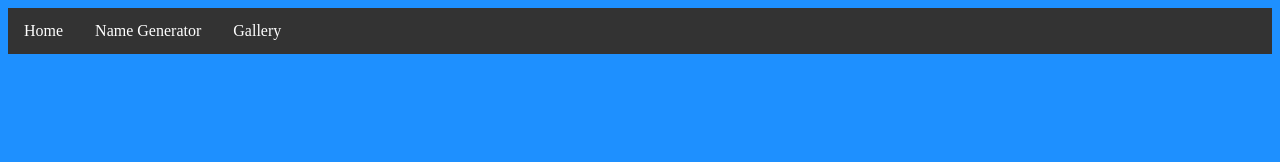
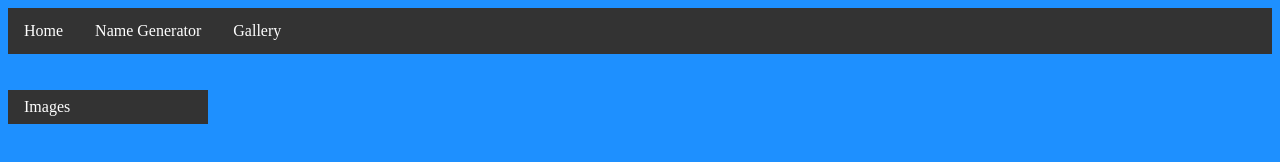
Before and after one commit to AllMC-Personal/AllMC-Personal.github.io, a plain HTML site: page gallery/index.htm in a window 1280 px wide. Drawn offline with Linux system fonts and the light colour scheme.

Commit message:
Update index.htm

```diff
--- a/gallery/index.htm
+++ b/gallery/index.htm
@@ -10,5 +10,10 @@
       <li><a href="/name-generator">Name Generator</a></li>
       <li><a href="/gallery">Gallery</a></li>
     </ul>
+    <br />
+    <br />
+    <ul class="navb">
+      <li><a href="/gallery/images">Images</a></li>
+    </ul>
   </body>
 </html>
```
